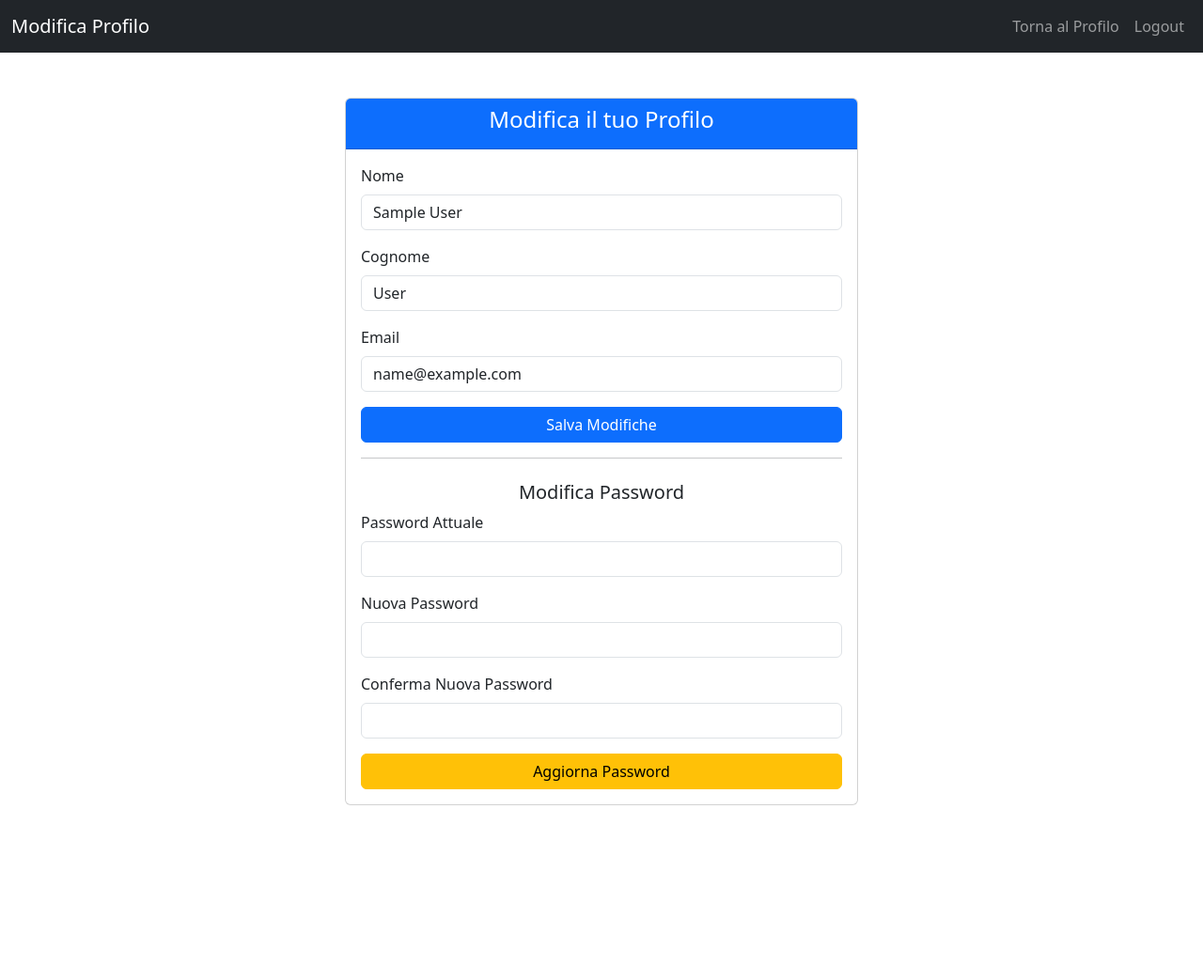
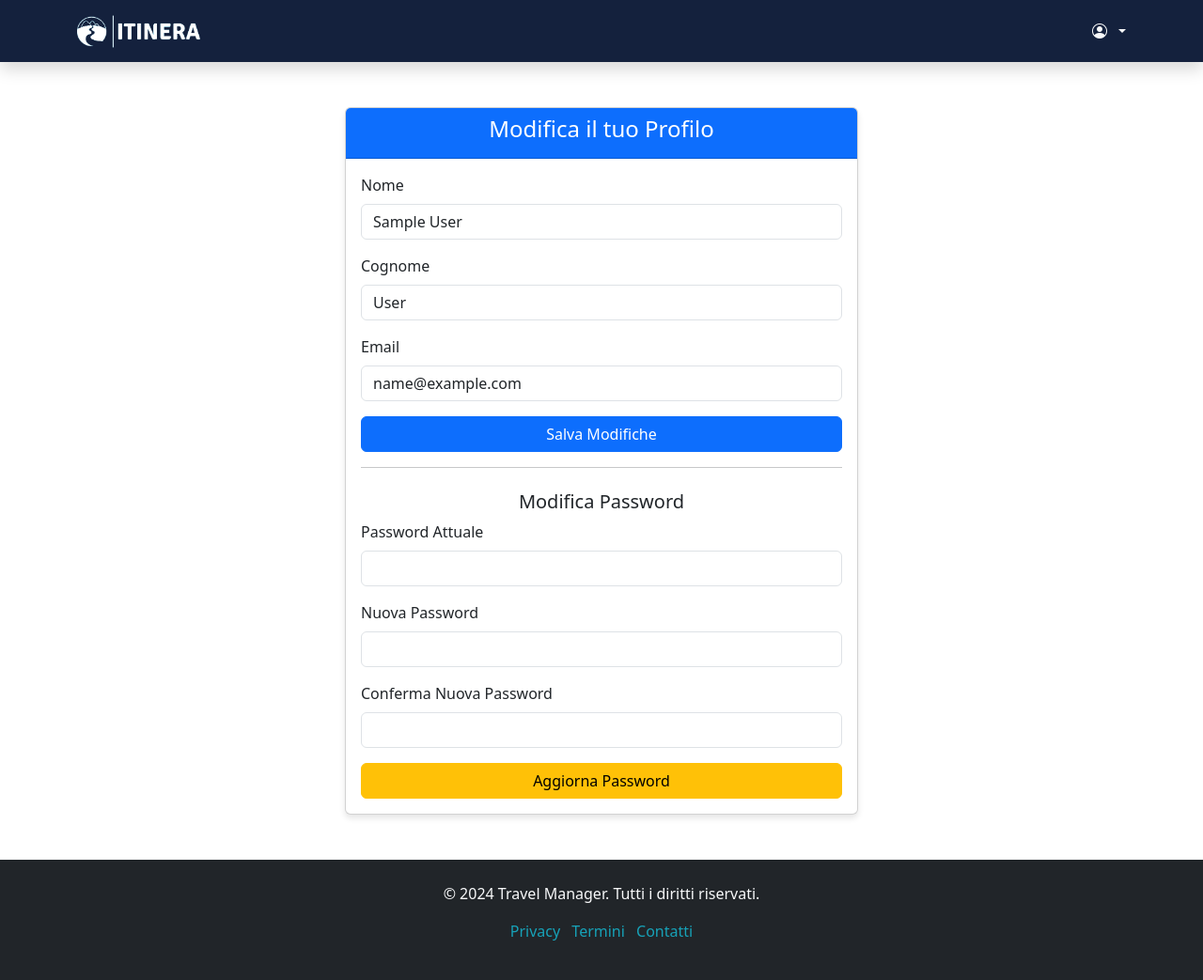
Before and after one commit to ManuelBelotti123/gestionale_viaggi, a PHP site: page /edit_profile.php in a window 1280 px wide. Shown: the whole page at 94% size. Before the commit the page ends 857 px from the top, so only its background shows below. Run offline with PHP 8.4, Linux system fonts and the light colour scheme; the visitor is signed in with stand-in values (Sample User, id 1); tables that the repository leaves empty or names only in its code hold one stand-in row (values such as "Sample post").

Commit message:
Footer and Container spaces

```diff
--- a/comp/footer.php
+++ b/comp/footer.php
@@ -1,4 +1,4 @@
-<footer class="bg-dark text-light py-4">
+<footer class="bg-dark text-light py-4 mt-auto">
     <div class="container text-center">
         <p>&copy; 2024 Travel Manager. Tutti i diritti riservati.</p>
         <ul class="list-inline">
--- a/comp/navbar.php
+++ b/comp/navbar.php
@@ -1,4 +1,4 @@
-<nav class="navbar navbar-expand-lg navbar-dark shadow">
+<nav class="navbar navbar-expand navbar-dark shadow">
     <div class="container">
         <!-- Logo -->
         <a class="navbar-brand d-flex align-items-center" href="/gestionale_viaggi/dashboard_choose.php">
--- a/ente_pages/create_itinerary.php
+++ b/ente_pages/create_itinerary.php
@@ -84,11 +84,11 @@ if ($_SERVER['REQUEST_METHOD'] === 'POST' && isset($_POST['create_itinerary']))
         }
     </style>
 </head>
-<body>
+<body class="d-flex flex-column min-vh-100">
     <!-- Navbar -->
     <?php include '../comp/navbar.php'; ?>
 
-    <div class="container mt-5 mb-5">
+    <div class="container mt-5 mb-5 flex-grow-1">
         <div class="step-header">
             <h2>Crea un Nuovo Itinerario</h2>
             <p>Completa il modulo per creare un nuovo itinerario. Una volta creato, potrai aggiungere tappe e dettagli.</p>
--- a/ente_pages/stats.php
+++ b/ente_pages/stats.php
@@ -38,11 +38,11 @@ try {
     <link href="https://cdn.jsdelivr.net/npm/bootstrap@5.3.0/dist/css/bootstrap.min.css" rel="stylesheet">
     <script src="https://cdn.jsdelivr.net/npm/chart.js"></script>
 </head>
-<body>
+<body class="d-flex flex-column min-vh-100">
     <!-- Navbar -->
     <?php include('../comp/navbar.php'); ?>
 
-    <div class="container mt-5">
+    <div class="container mt-5 flex-grow-1">
         <h1 class="text-center">Statistiche Itinerari</h1>
         <p class="text-center">Visualizza l'andamento dei tuoi itinerari aggiunti ai preferiti dagli utenti.</p>
 
--- a/usrprofile/edit_profile.php
+++ b/usrprofile/edit_profile.php
@@ -103,29 +103,15 @@ try {
     <meta charset="UTF-8">
     <meta name="viewport" content="width=device-width, initial-scale=1.0">
     <title>Modifica Profilo</title>
+    <link rel="stylesheet" href="../css/styles.css">
+    <link rel="stylesheet" href="https://cdn.jsdelivr.net/npm/bootstrap-icons@1.11.3/font/bootstrap-icons.min.css">
     <link href="https://cdn.jsdelivr.net/npm/bootstrap@5.3.0/dist/css/bootstrap.min.css" rel="stylesheet">
 </head>
 <body>
-    <nav class="navbar navbar-expand-lg navbar-dark bg-dark">
-        <div class="container-fluid">
-            <a class="navbar-brand" href="#">Modifica Profilo</a>
-            <button class="navbar-toggler" type="button" data-bs-toggle="collapse" data-bs-target="#navbarNav" aria-controls="navbarNav" aria-expanded="false" aria-label="Toggle navigation">
-                <span class="navbar-toggler-icon"></span>
-            </button>
-            <div class="collapse navbar-collapse" id="navbarNav">
-                <ul class="navbar-nav ms-auto">
-                    <li class="nav-item">
-                        <a class="nav-link" href="profile.php">Torna al Profilo</a>
-                    </li>
-                    <li class="nav-item">
-                        <a class="nav-link" href="../auth/logout.php">Logout</a>
-                    </li>
-                </ul>
-            </div>
-        </div>
-    </nav>
+    <!-- Navbar -->
+    <?php include('../comp/navbar.php'); ?>
 
-    <div class="container mt-5">
+    <div class="container mt-5 mb-5">
         <div class="row justify-content-center">
             <div class="col-md-6">
                 <div class="card">
@@ -186,6 +172,9 @@ try {
         </div>
     </div>
 
+    <!-- Footer -->
+    <?php include('../comp/footer.php'); ?>
+
     <script src="https://cdn.jsdelivr.net/npm/bootstrap@5.3.0/dist/js/bootstrap.bundle.min.js"></script>
 </body>
 </html>
```
Also changed, not shown: user_pages/search.php (+4 -3 lines).
